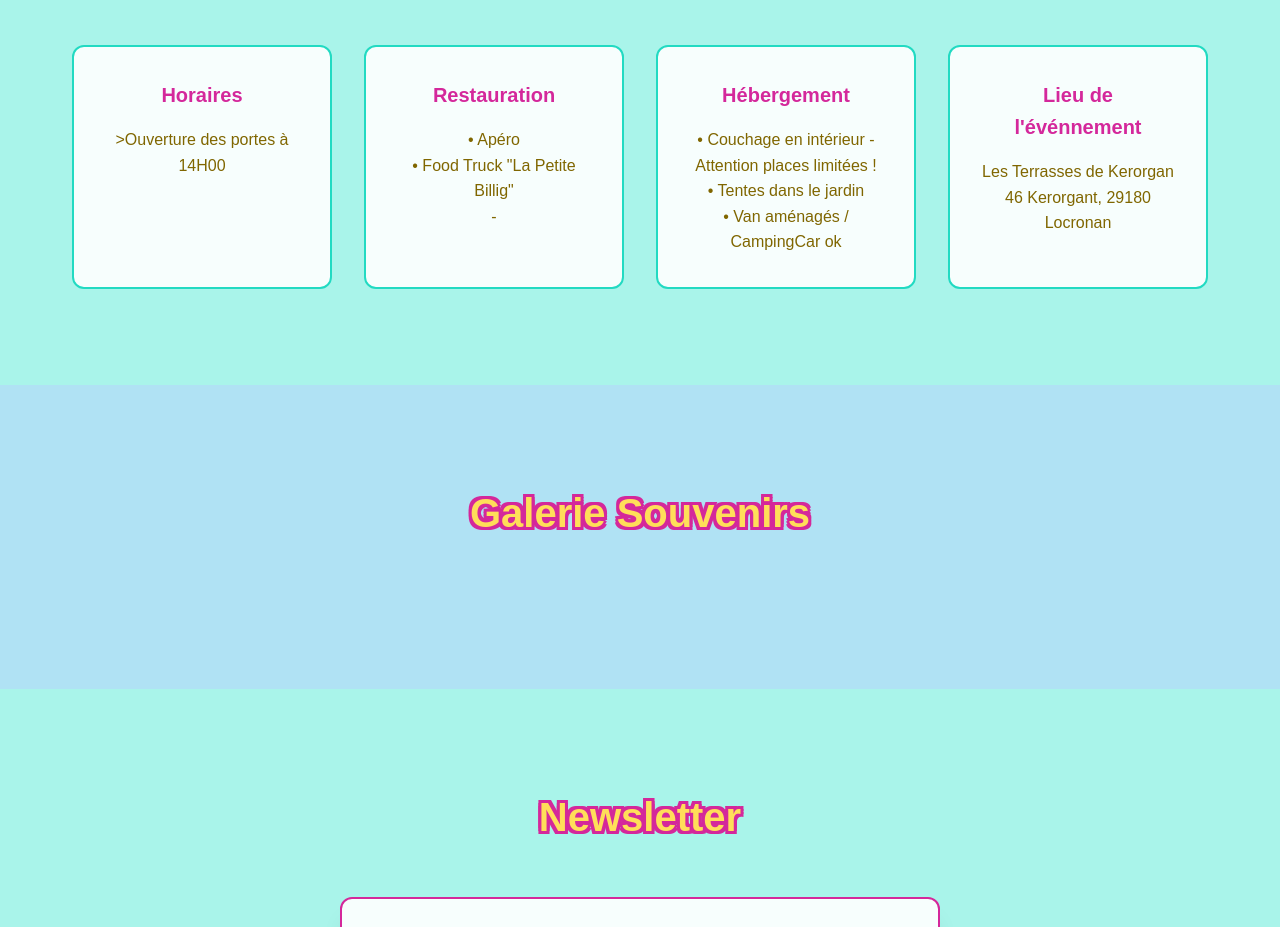
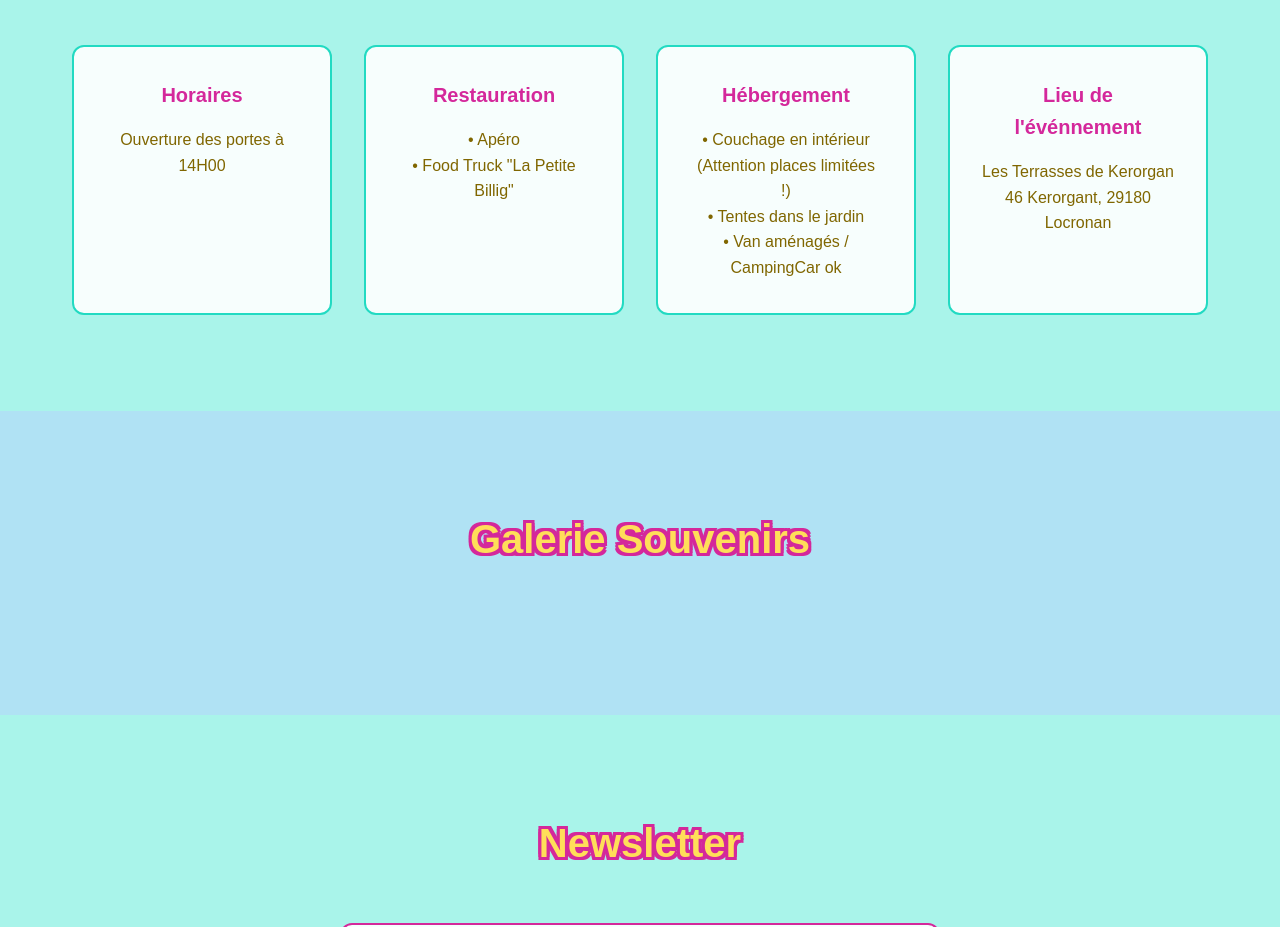
Before and after one commit to Worlds-of-Tatiana-Level-40/Worlds-of-Tatiana-Level-40.github.io, a website: page index.html in a window 1280 px wide. Shown: the part 5541-6468 px from the top of the page. Drawn offline with nearby package versions, Linux system fonts and the light colour scheme; a script that the page names is missing.

Commit message:
Update index.html

```diff
--- a/index.html
+++ b/index.html
@@ -326,15 +326,15 @@
         <div class="info-grid">
           <div class="info-card" data-aos="fade-up" data-aos-delay="100">
             <h3> Horaires</h3>
-            <p>>Ouverture des portes à 14H00</p>
+            <p>Ouverture des portes à 14H00</p>
           </div>
           <div class="info-card" data-aos="fade-up" data-aos-delay="200">
             <h3>Restauration</h3>
-            <p>• Apéro <br>• Food Truck "La Petite Billig" <br>- </p>
+            <p>• Apéro <br>• Food Truck "La Petite Billig" <br></p>
            </div>
           <div class="info-card" data-aos="fade-up" data-aos-delay="300">
             <h3> Hébergement</h3>
-            <p>• Couchage en intérieur - Attention places limitées !<br>• Tentes dans le jardin<br>• Van aménagés / CampingCar ok</p>
+            <p>• Couchage en intérieur (Attention places limitées !)<br>• Tentes dans le jardin<br>• Van aménagés / CampingCar ok</p>
 		  </div>
           <div class="info-card" data-aos="fade-up" data-aos-delay="400">
             <h3>Lieu de l'événnement</h3>
```
